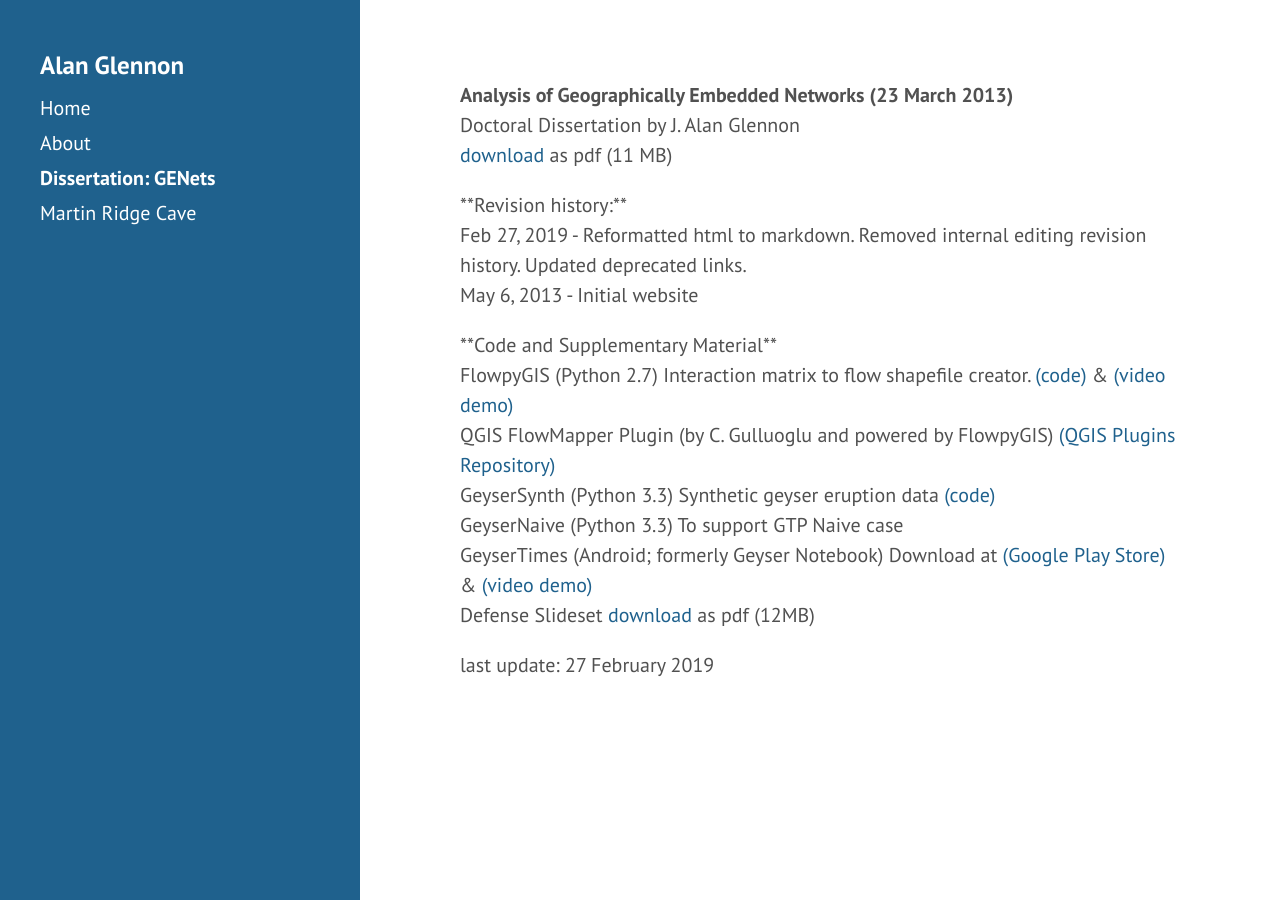
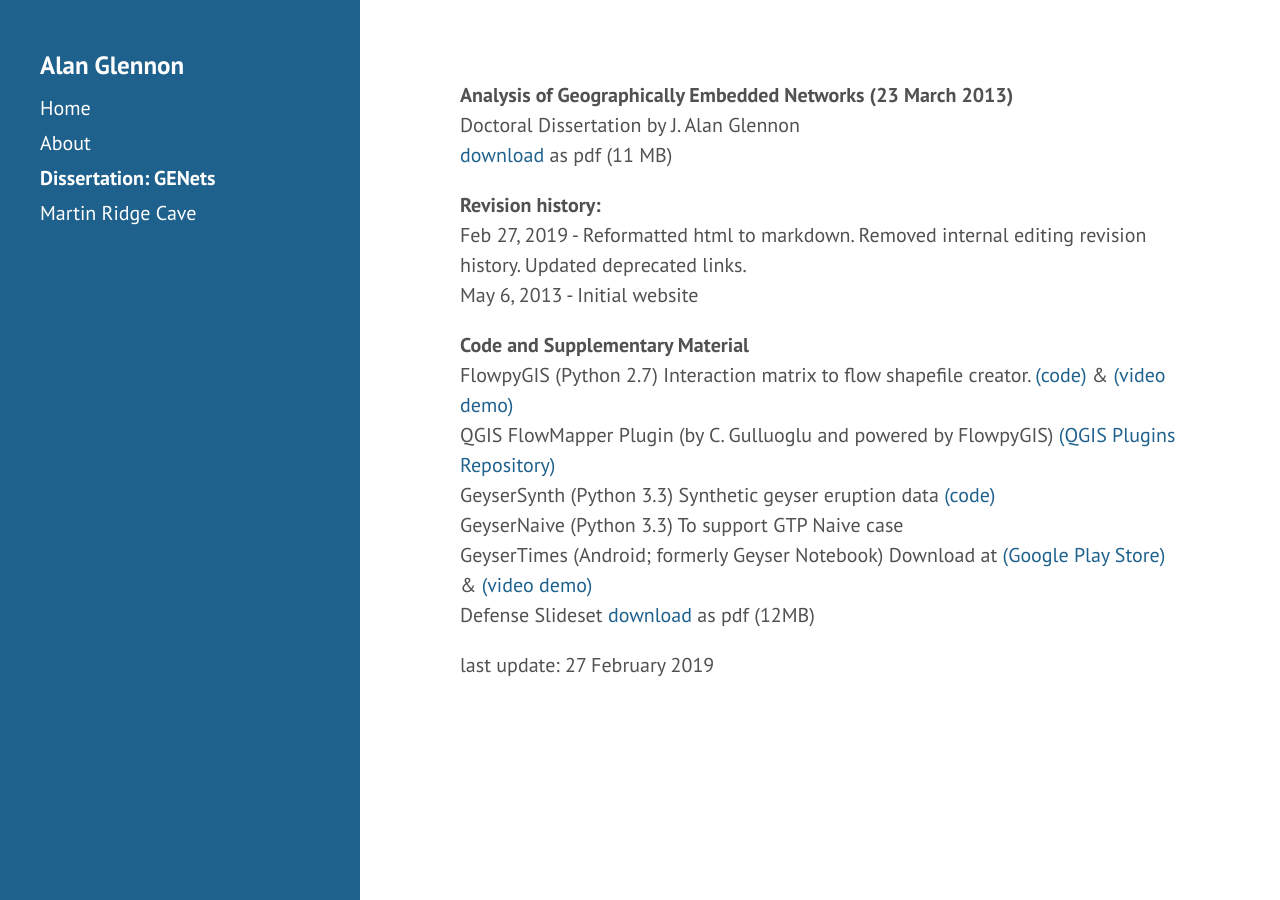
Before and after one commit to glennon/glennon.github.io, a Jekyll site: the page built from genets.md, in a window 1280 px wide. Built offline with Jekyll 4.4.1, drawn with Linux system fonts in a browser that asks for light colours.

```diff
--- a/genets.md
+++ b/genets.md
@@ -10,7 +10,7 @@ Doctoral Dissertation by J. Alan Glennon<br />
 </P>
 <p>
 
-**Revision history:**<br />
+<b>Revision history:</b><br />
 Feb 27, 2019 - Reformatted html to markdown. Removed internal editing revision history. Updated deprecated links.<br />
 May 6, 2013 - Initial website
 </P>
@@ -20,7 +20,7 @@ May 6, 2013 - Initial website
 
 <P>
 
-**Code and Supplementary Material**<br>
+<b>Code and Supplementary Material</b><br>
 FlowpyGIS (Python 2.7) Interaction matrix to flow shapefile creator. <a href="https://github.com/glennon/FlowpyGIS/">(code)</a> & <a href="https://vimeo.com/9264988">(video demo)</a><br>
 QGIS FlowMapper Plugin (by C. Gulluoglu and powered by FlowpyGIS) <a href="https://plugins.qgis.org/plugins/FlowMapper/">(QGIS Plugins Repository)</a><br />
 GeyserSynth (Python 3.3) Synthetic geyser eruption data <a href="https://alanglennon.com/public/genets/syntheruptmodule.txt">(code)</a><br>
```
